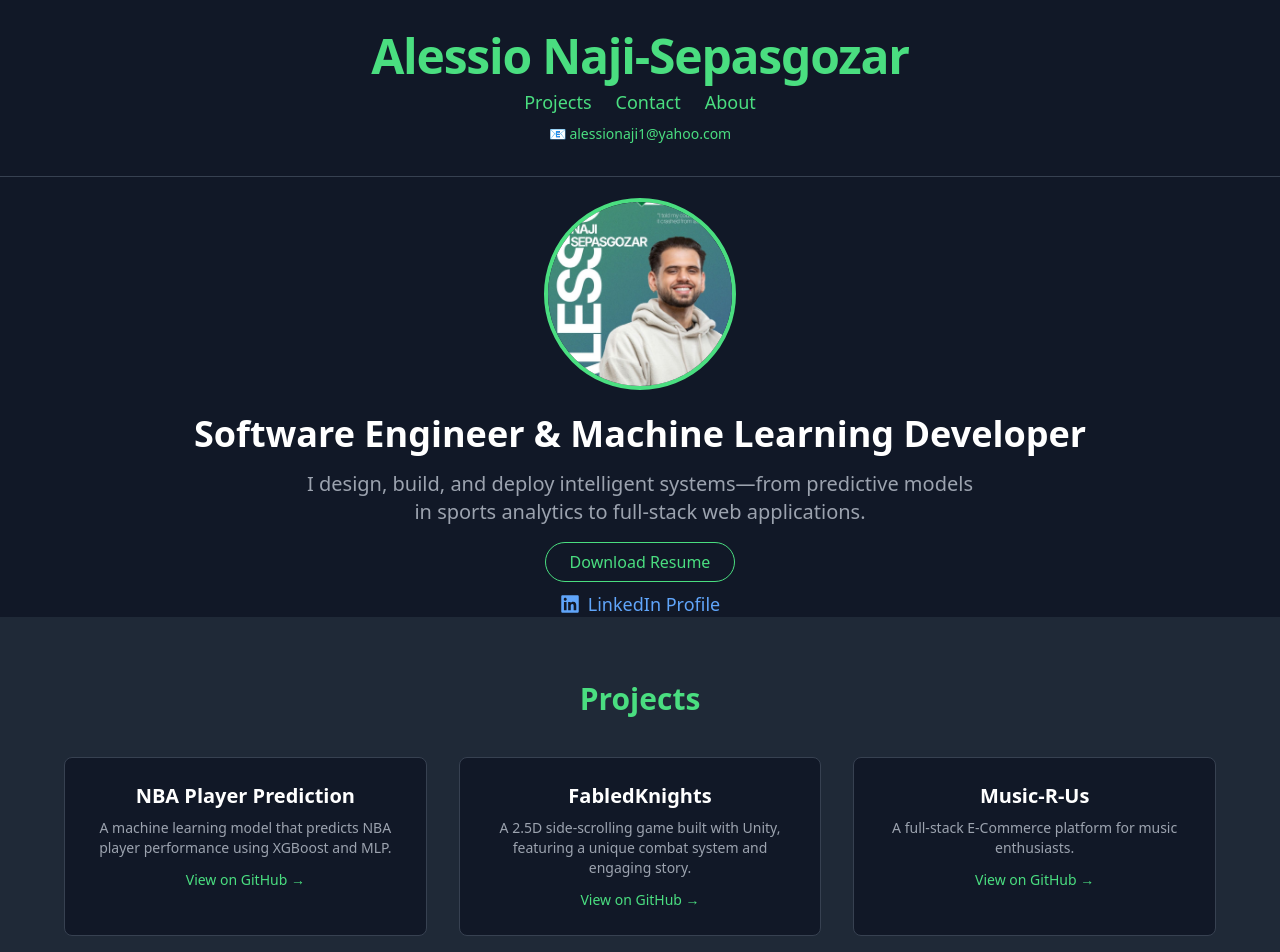
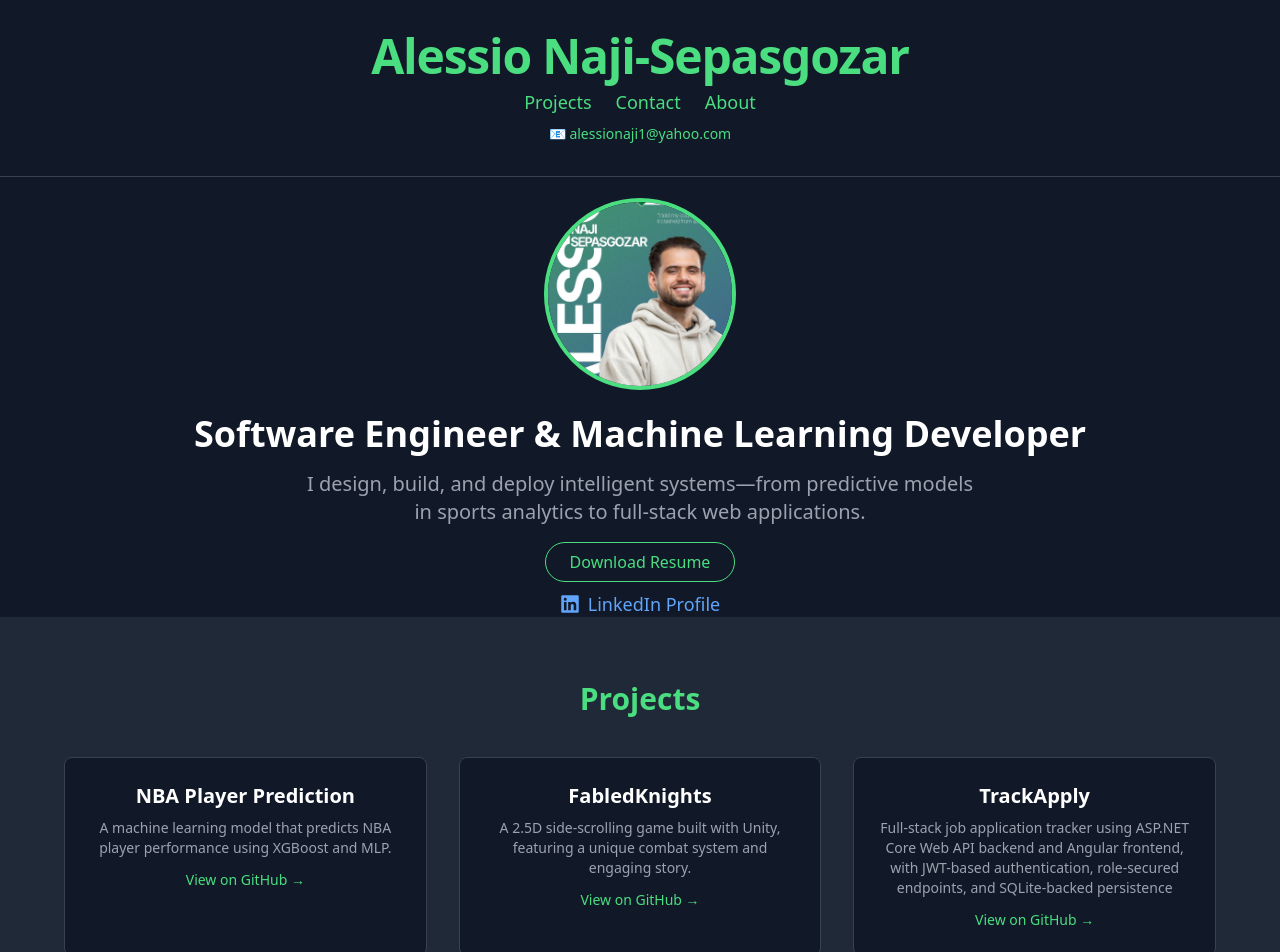
Before and after one commit to Anaji00/portfolio, a React (Create React App) app: page / in a window 1280 px wide. Shown: the top 952 px of the page. Built offline with nearby package versions, Linux system fonts and the light colour scheme.

Commit message:
Update App.js

```diff
--- a/src/App.js
+++ b/src/App.js
@@ -120,7 +120,24 @@ function App() {
                 View on GitHub →
               </a>
             </div>
-
+           {/* Project 2 */}
+            <div className="bg-gray-900 p-6 rounded-lg border border-gray-700 hover:shadow-lg transition">
+              <h3 className="text-xl font-semibold mb-2 text-white">
+                TrackApply
+              </h3>
+              <p className="text-gray-400 text-sm">
+                Full-stack job application tracker using ASP.NET Core Web API backend and Angular frontend,
+              with JWT-based authentication, role-secured endpoints, and SQLite-backed persistence
+              </p>
+              <a
+                href="https://github.com/Anaji00/TrackApply"
+                target="_blank"
+                rel="noopener noreferrer"
+                className="text-green-400 text-sm mt-3 inline-block hover:underline"
+              >
+                View on GitHub →
+              </a>
+            </div>
             {/* Project 3 */}
             <div className="bg-gray-900 p-6 rounded-lg border border-gray-700 hover:shadow-lg transition">
               <h3 className="text-xl font-semibold mb-2 text-white">
```
